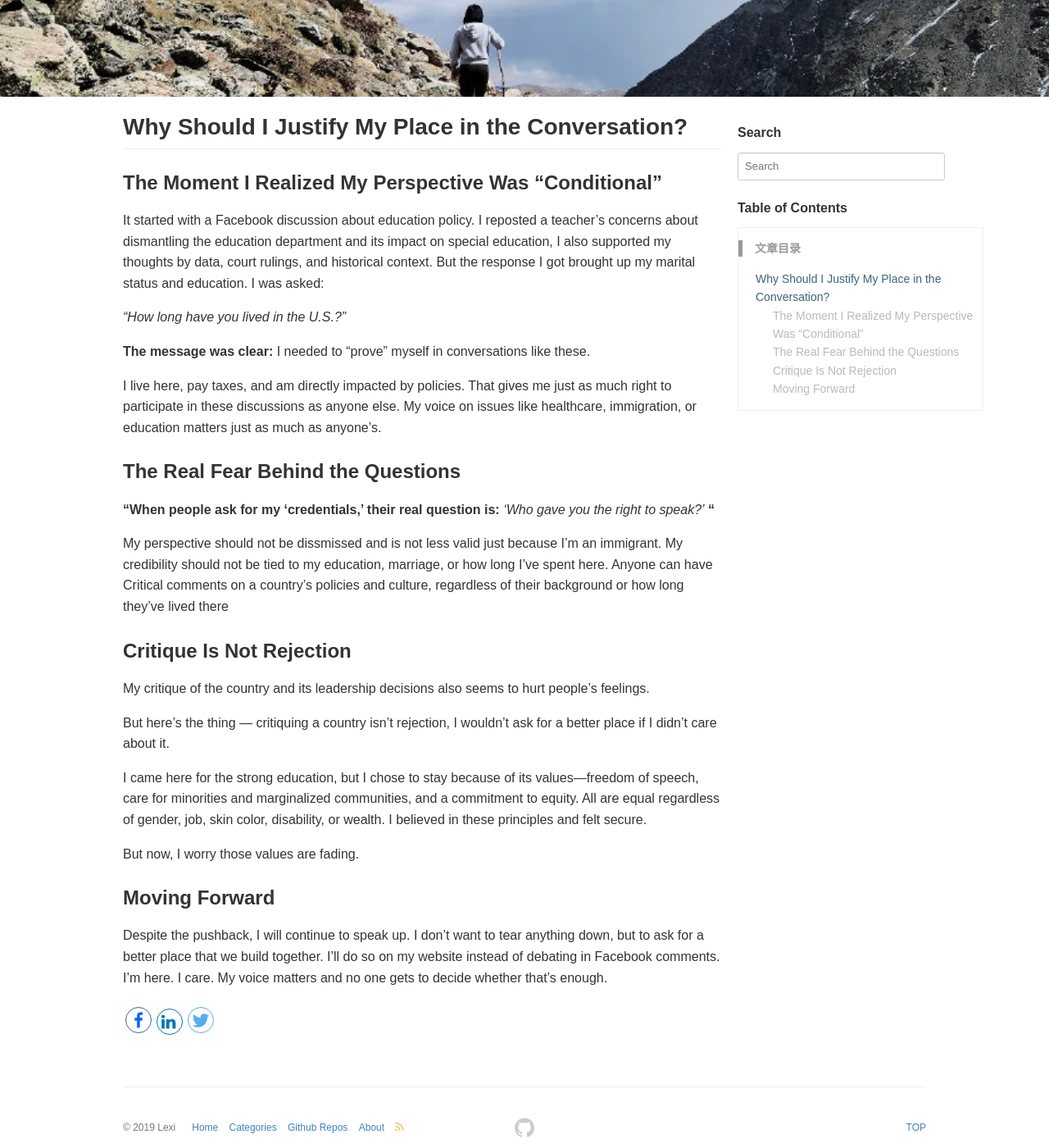
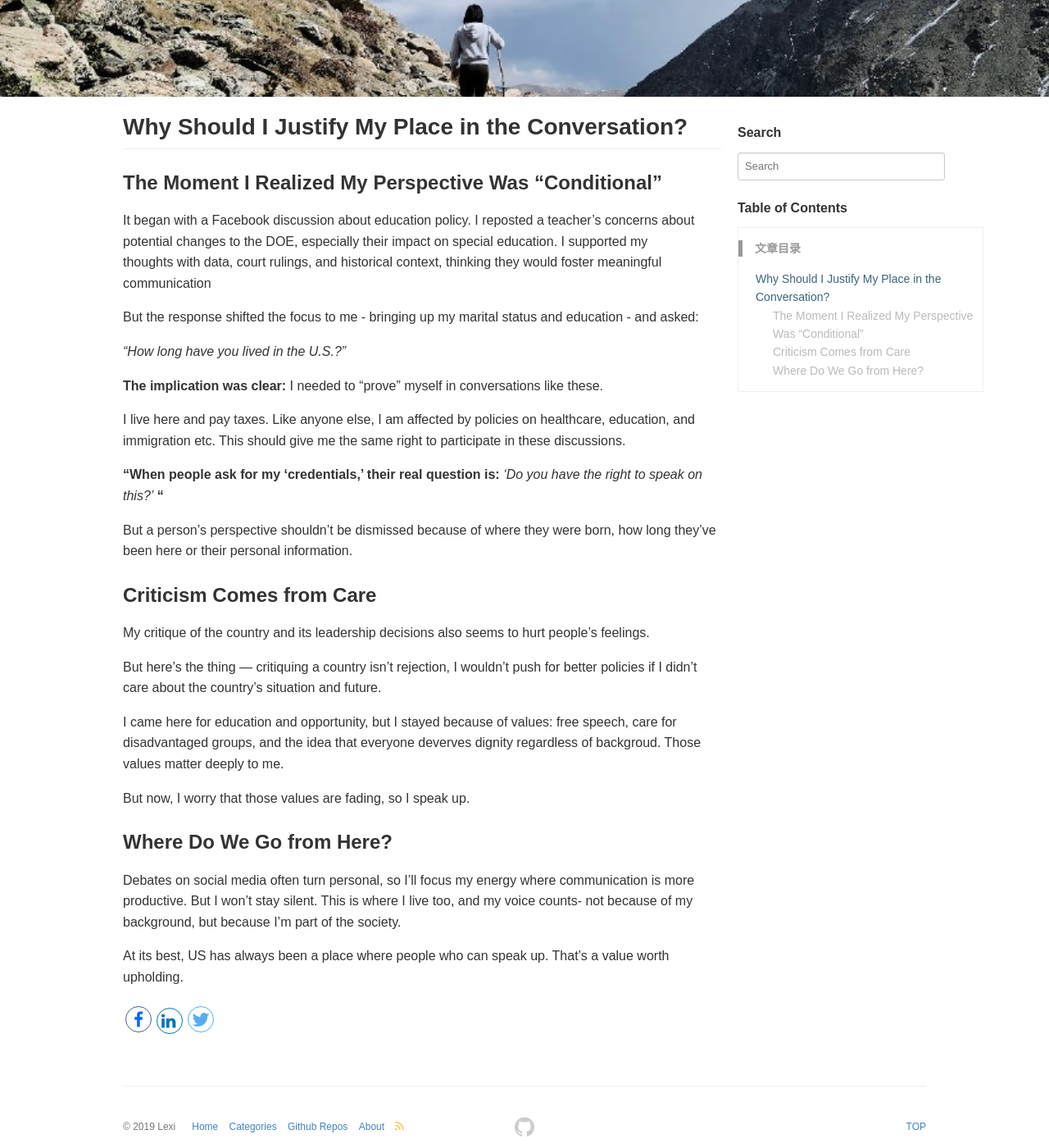
Before and after one commit to Lexi-Bu7/Lexi-Bu7.github.io, a Jekyll site: the page built from _posts/Life/Polictics/2025-03-24-my_voice.md, in a window 1280 px wide and 1400 px high, scrolled down 351 px. Shown: the whole window at 82% size. Built offline with Jekyll 4.4.1, drawn with Linux system fonts in a browser that asks for light colours; comment, search, counter and statistics services are not loaded.

Commit message:
Edited the 3-24 post

```diff
--- a/_posts/Life/Polictics/2025-03-24-my_voice.md
+++ b/_posts/Life/Polictics/2025-03-24-my_voice.md
@@ -8,30 +8,30 @@ keywords: 2025 US Politics
 ## Why Should I Justify My Place in the Conversation?
 
 ### The Moment I Realized My Perspective Was “Conditional”
-It started with a Facebook discussion about education policy. I reposted a teacher’s concerns about dismantling the education department and its impact on special education, I also supported my thoughts by data, court rulings, and historical context. But the response I got brought up my marital status and education. I was asked:
+It began with a Facebook discussion about education policy. I reposted a teacher’s concerns about potential changes to the DOE, especially their impact on special education. I supported my thoughts with data, court rulings, and historical context, thinking they would foster meaningful communication
+
+But the response shifted the focus to me - bringing up my marital status and education - and asked:
 
 *“How long have you lived in the U.S.?”*
 
-**The message was clear:** I needed to “prove” myself in conversations like these.
+**The implication was clear:** I needed to “prove” myself in conversations like these.
 
-I live here, pay taxes, and am directly impacted by policies. That gives me just as much right to participate in these discussions as anyone else. My voice on issues like healthcare, immigration, or education matters just as much as anyone’s.
+I live here and pay taxes. Like anyone else, I am affected by policies on healthcare, education, and immigration etc. This should give me the same right to participate in these discussions.
 
-### The Real Fear Behind the Questions
+**"When people ask for my 'credentials,' their real question is:**  *'Do you have the right to speak on this?'* **"**
 
-**"When people ask for my 'credentials,' their real question is:**  *'Who gave you the right to speak?'* **"**
+But a person's perspective shouldn't be dismissed because of where they were born, how long they've been here or their personal information.
 
-My perspective should not be dissmissed and is not less valid just because I’m an immigrant. My credibility should not be tied to my education, marriage, or how long I’ve spent here.
-Anyone can have Critical comments on a country's policies and culture, regardless of their background or how long they've lived there
-
-### Critique Is Not Rejection
+### Criticism Comes from Care
 My critique of the country and its leadership decisions also seems to hurt people’s feelings.
 
-But here’s the thing — critiquing a country isn’t rejection, I wouldn’t ask for a better place if I didn’t care about it.
+But here’s the thing — critiquing a country isn’t rejection, I wouldn't push for better policies if I didn't care about the country's situation and future.
 
-I came here for the strong education, but I chose to stay because of its values—freedom of speech, care for minorities and marginalized communities, and a commitment to equity. All are equal regardless of gender, job, skin color, disability, or wealth. I believed in these principles and felt secure.
+I came here for education and opportunity,  but I stayed because of values: free speech, care for disadvantaged groups, and the idea that everyone deverves dignity regardless of backgroud. Those values matter deeply to me.
 
-But now, I worry those values are fading.
+But now, I worry that those values are fading, so I speak up.
 
-### Moving Forward
-Despite the pushback, I will continue to speak up. I don't want to tear anything down, but to ask for a better place that we build together. I’ll do so on my website instead of debating in Facebook comments.
-I’m here. I care. My voice matters   and no one gets to decide whether that’s enough.
+### Where Do We Go from Here?
+Debates on social media often turn personal, so I'll focus my energy where communication is more productive. But I won't stay silent. This is where I live too, and my voice counts- not because of my background, but because I'm part of the society.
+
+At its best, US has always been a place where people who can speak up. That's a value worth upholding.
```
